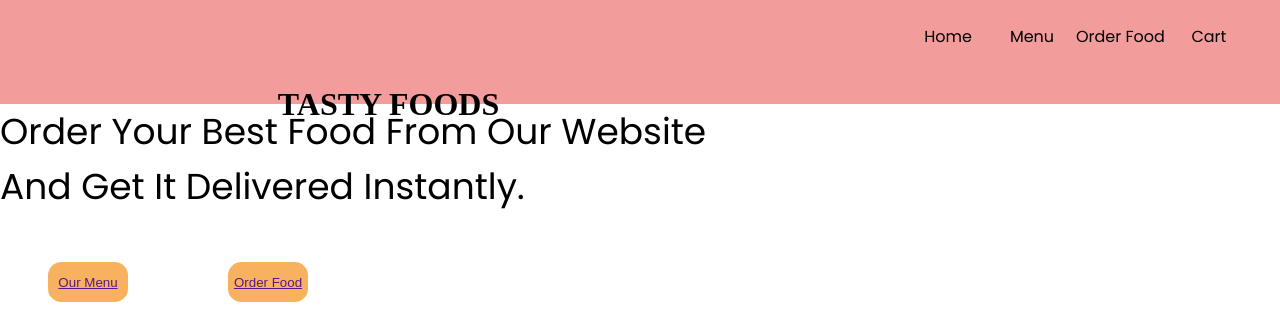
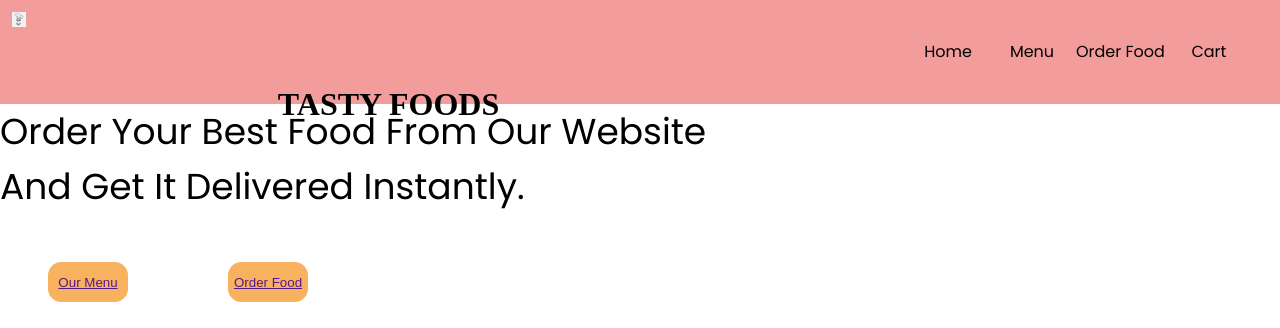
Before and after one commit to OkelloSam21/tasty-food, a plain HTML site: page index.html in a window 1280 px wide. Shown: the top 328 px of the page. Drawn offline with Linux system fonts and the light colour scheme; a web font is replaced by a local one.

Commit message:
update index.html

```diff
--- a/index.html
+++ b/index.html
@@ -11,19 +11,30 @@
 
 <body>
     <div class="wrapper">
+        <header>
+
         <nav class="navbar">
-            <div class="logo">
-                <!-- <img src="./Assets/Images/logo 1.png" alt="logo"> -->
-            </div>
-                <div class="navbar-links">
+            <!-- <div class="logo">
+
+            </div>  -->
+                  <!-- <img src="./Assets/Images/logo 1.png" alt="logo"> -->
+                <!-- <div class="navbar-links">
                     <ul>
                         <li><a href="">home</a></li>
                         <li><a href="">menu</a></li>
                         <li><a href="">order food</a></li>
                         <li><a href="">cart</a></li>
                     </ul>
-                </div>
+                </div> -->
+                <img src="./Assets/Images/logo 1.png" alt="logo" class="img">
+                <ul>
+                    <li><a href="">home</a></li>
+                    <li><a href="">menu</a></li>
+                    <li><a href="">order food</a></li>
+                    <li><a href="">cart</a></li>
+                </ul>
         </nav>
+    </header>
 
         <div class="container">
             <div class="tasty-food">
@@ -43,6 +54,7 @@
                 <!-- <img src="./Assets/Images/Pan-Seared Salmon with kale and apple salad 1.png" alt="Pan-Seared Salmon with kale and"> -->
             </div>
         </div>
+
         <div class="recipe-container">
             <div class="recipe-images">
                 <img src="" alt="chicken1">
```
